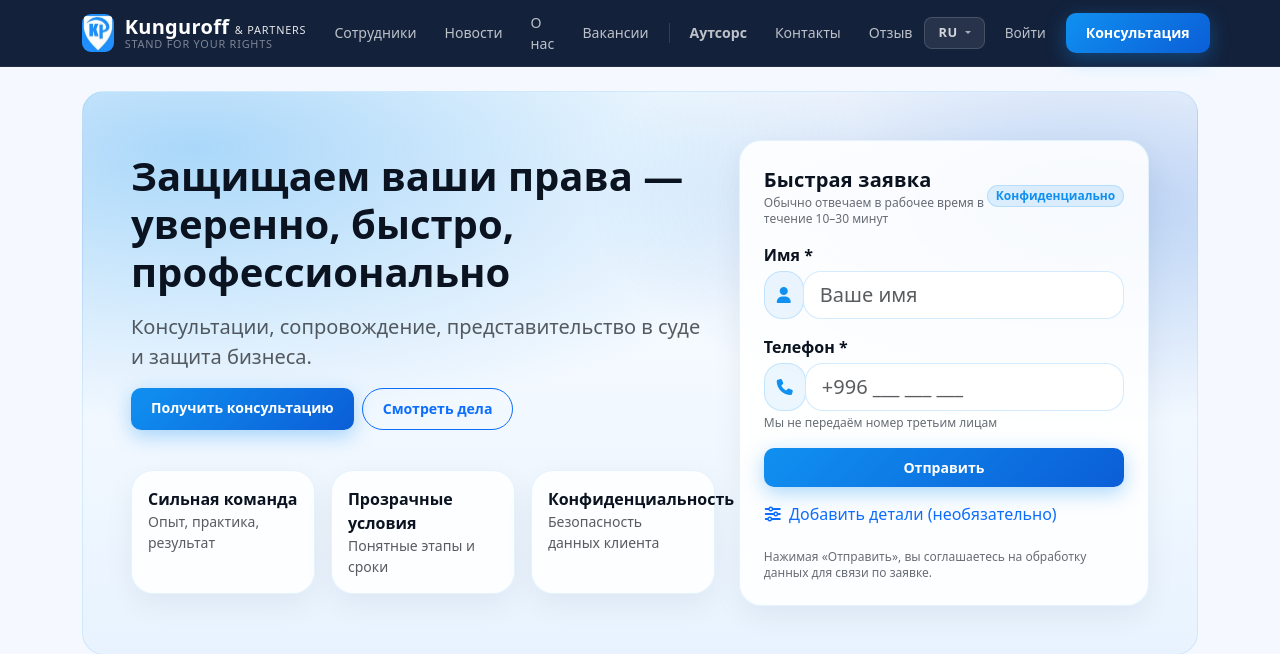
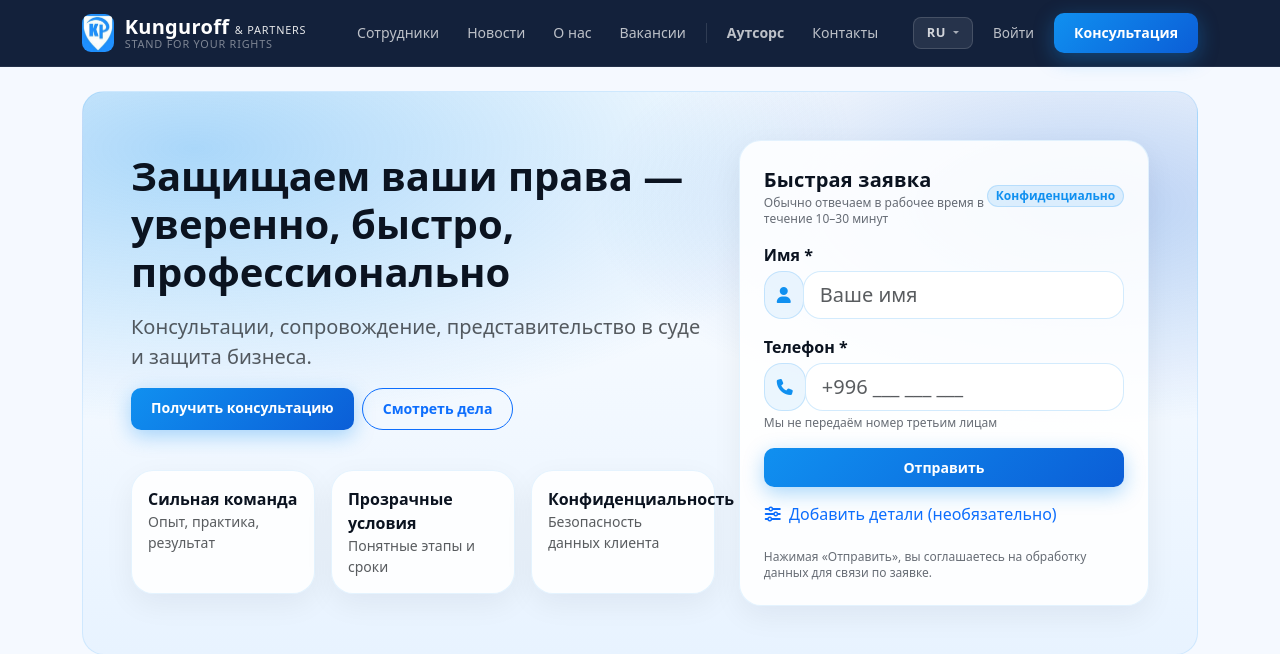
Before and after one commit to Amantur1develooper/asylbk, a Django app: page / in a window 1280 px wide. Shown: the top 654 px of the page. Run offline with Django 5.2, Linux system fonts and the light colour scheme; data that the repository does not hold is empty.

Commit message:
Убрать ссылку "Отзыв" из меню публичного сайта
Опросник остаётся рабочим по прямой ссылке /surveys/otzyv-ot-klienta/
и в статистике /surveys/manage/ — просто больше не показывается в
навигации главной страницы.

Co-Authored-By: Claude Sonnet 5 <noreply@anthropic.com>

```diff
--- a/kunguroff/templates/public/base.html
+++ b/kunguroff/templates/public/base.html
@@ -228,10 +228,6 @@ body{
           <a class="nav-link {% if 'contacts' in request.path %}active-link{% endif %}"
              href="{% url 'public:contacts' %}">{% trans "Контакты" %}</a>
         </li>
-        <li class="nav-item">
-          <a class="nav-link {% if 'surveys' in request.path %}active-link{% endif %}"
-             href="{% url 'surveys:detail' slug='otzyv-ot-klienta' %}">{% trans "Отзыв" %}</a>
-        </li>
       </ul>
 
       <!-- Правая часть: язык + войти + кнопка -->
```
